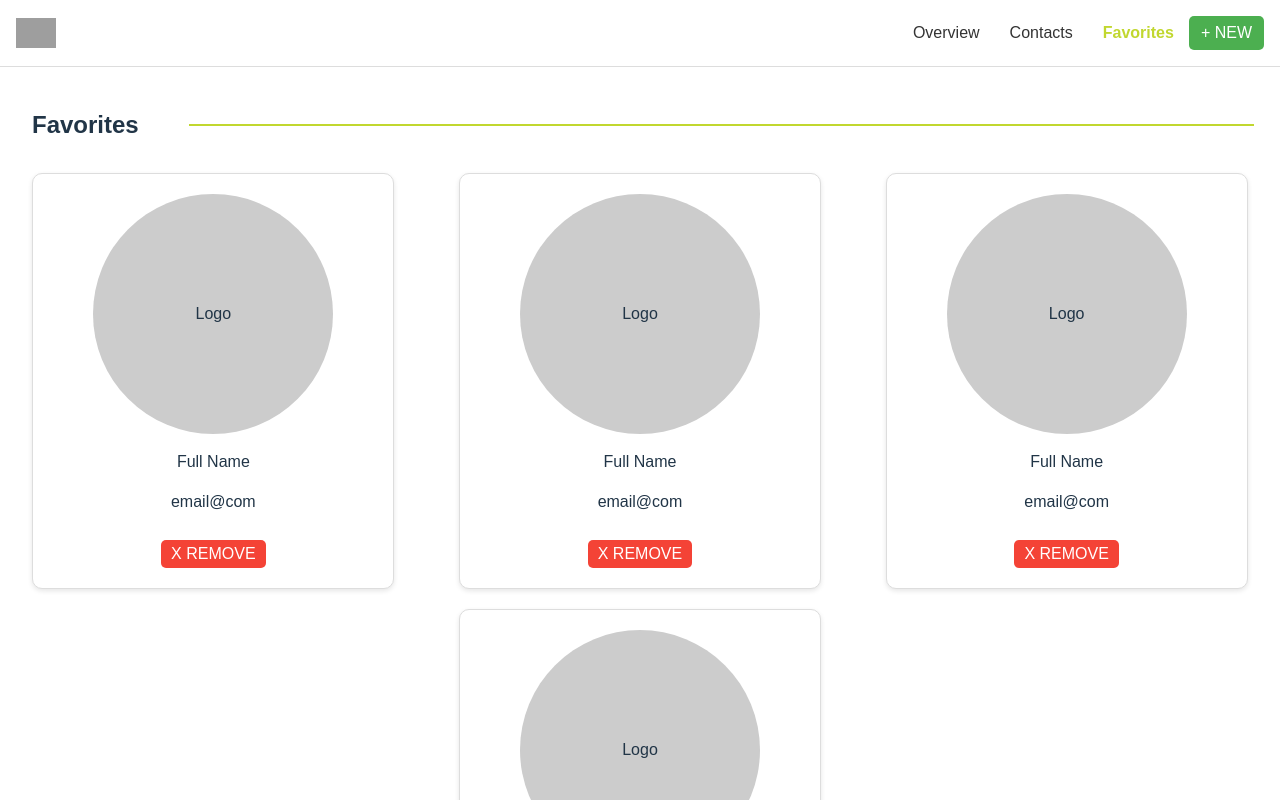
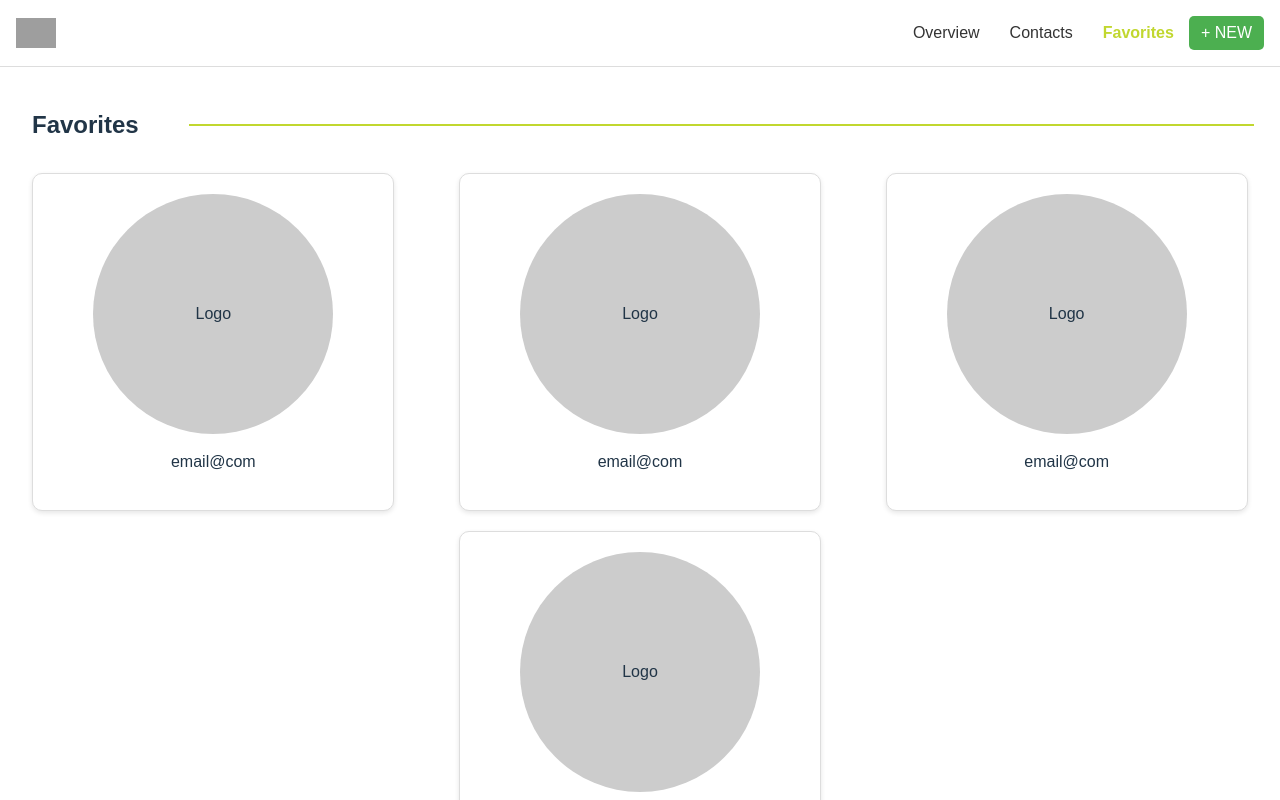
Before and after one commit to fabo0822/contacts-web-app, a React (Vite) app: page / in a window 1280 px wide. Shown: the top 800 px of the page. Built offline with nearby package versions, Linux system fonts and the light colour scheme; grey boxes are pictures that could not be loaded.

Commit message:
refactor(favorite-card): make card reusable with actions

```diff
--- a/src/components/FavoriteCard.jsx
+++ b/src/components/FavoriteCard.jsx
@@ -1,17 +1,22 @@
-// Componente para una sola tarjeta de favorito. Recibe "props" (datos) como nombre y email.
+// Tarjeta reutilizable para mostrar un contacto sencillo.
+// Props mínimas: fullName, email, onRemove (opcional), onToggleFavorite (opcional)
 
-function FavoriteCard(props) {
+function FavoriteCard({ fullName, email, onRemove, onToggleFavorite }) {
   return (
     <div className="favorite-card">
-      {/* Círculo con logo: Simulamos con un div gris. */}
       <div className="card-logo">Logo</div>
 
-      {/* Nombre y email. */}
-      <p>{props.name}</p> {/* {props.name} inserta el valor dinámico. */}
-      <p>{props.email}</p>
+      <p>{fullName}</p>
+      <p>{email}</p>
 
-      {/* Botón X REMOVE: Rojo. */}
-      <button className="remove-button">X REMOVE</button>
+      <div style={{ display: 'flex', gap: '8px', justifyContent: 'center' }}>
+        {onToggleFavorite && (
+          <button className="save-button" onClick={onToggleFavorite}>★ Toggle</button>
+        )}
+        {onRemove && (
+          <button className="remove-button" onClick={onRemove}>X REMOVE</button>
+        )}
+      </div>
     </div>
   );
 }
```
